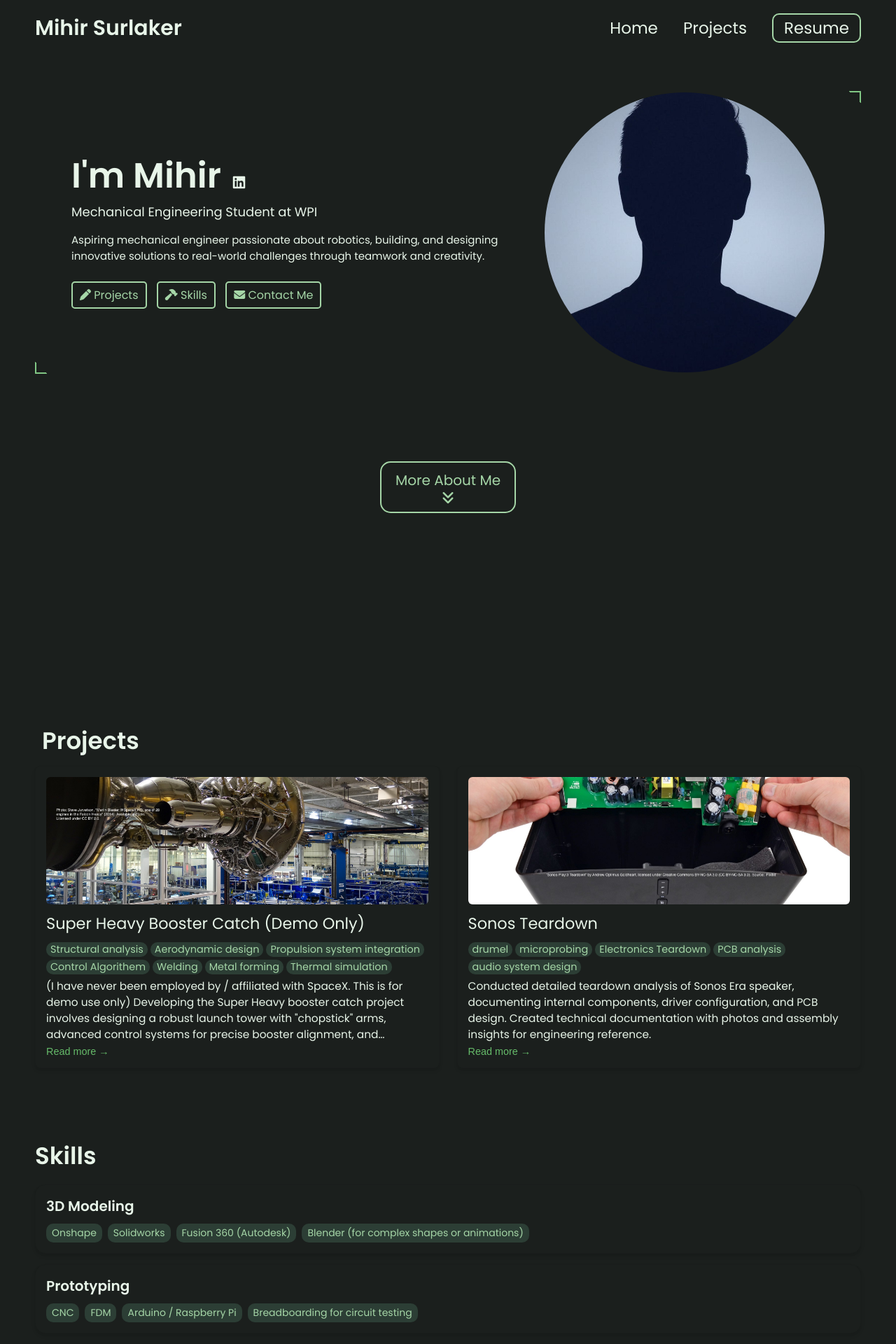
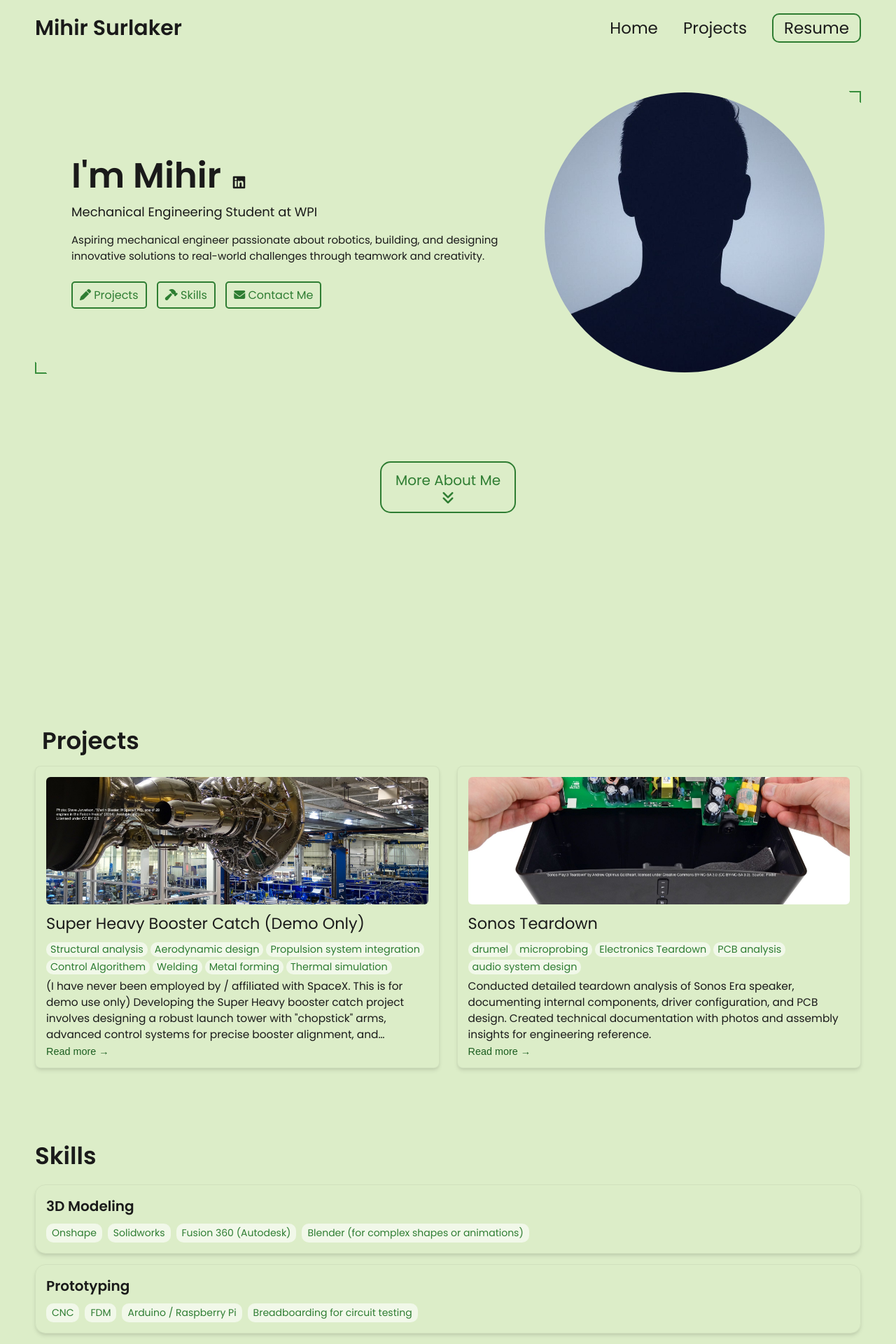
Before and after one commit to Mihirsur007/Mihirsur007.github.io, a Jekyll site: the page built from index.html, in a window 1280 px wide. Shown: the top 1920 px of the page at 70% size. Built offline with Jekyll 4.4.1, drawn with Linux system fonts in a browser that asks for light colours.

Commit message:
inverting color theme

```diff
--- a/_config.yml
+++ b/_config.yml
@@ -58,12 +58,12 @@ formspree-key:   https://formspree.io/f/{8-digit key}
 
 # Active theme (Updatethis to switch themes). Make sure to keep the indentation the samne.
 colors: # this is the basic theme
-  text: "#e8f5e9"
-  border: "#81c784"
-  link: "#a5d6a7"
-  highlight: "#66bb6a"
-  background: "#1b1f1d"
-  light_background: "#2c3e35"
+  text: "#1a1a1a"
+  border: "#388e3c"
+  link: "#2e7d32"
+  highlight: "#1b5e20"
+  background: "#dcedc8"
+  light_background: "#f1f8e9"
 
 
 
```
